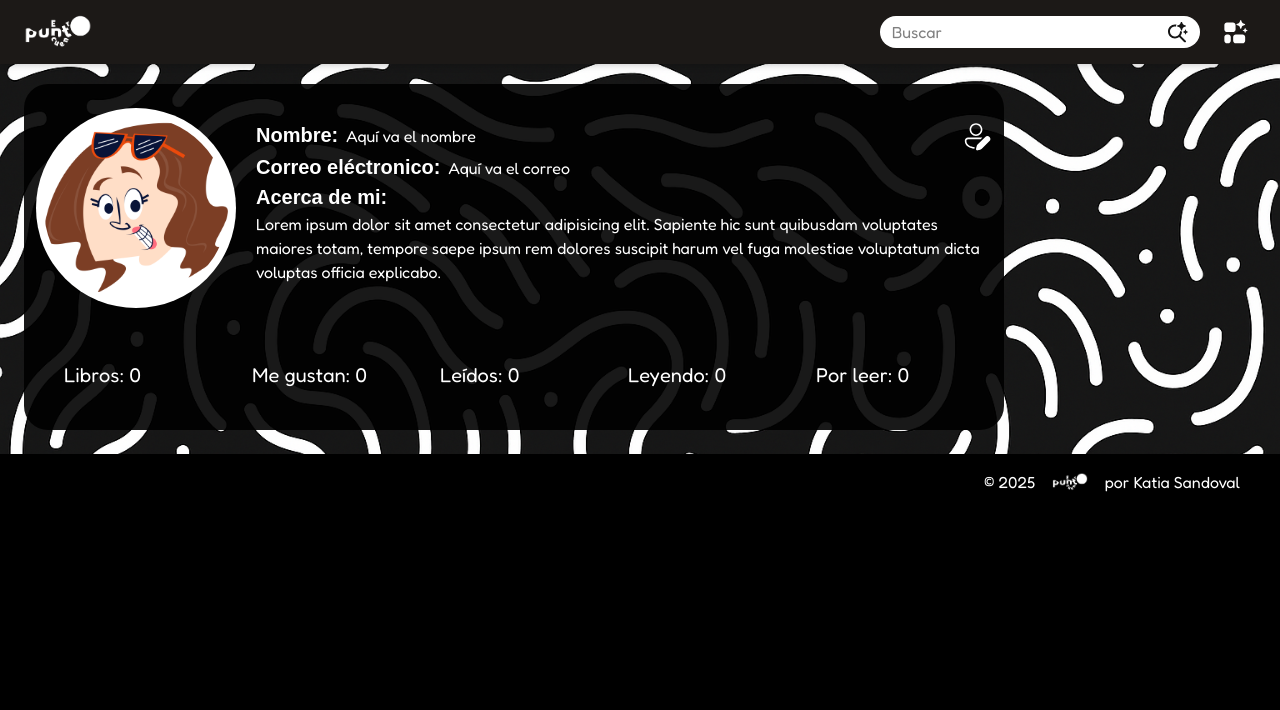
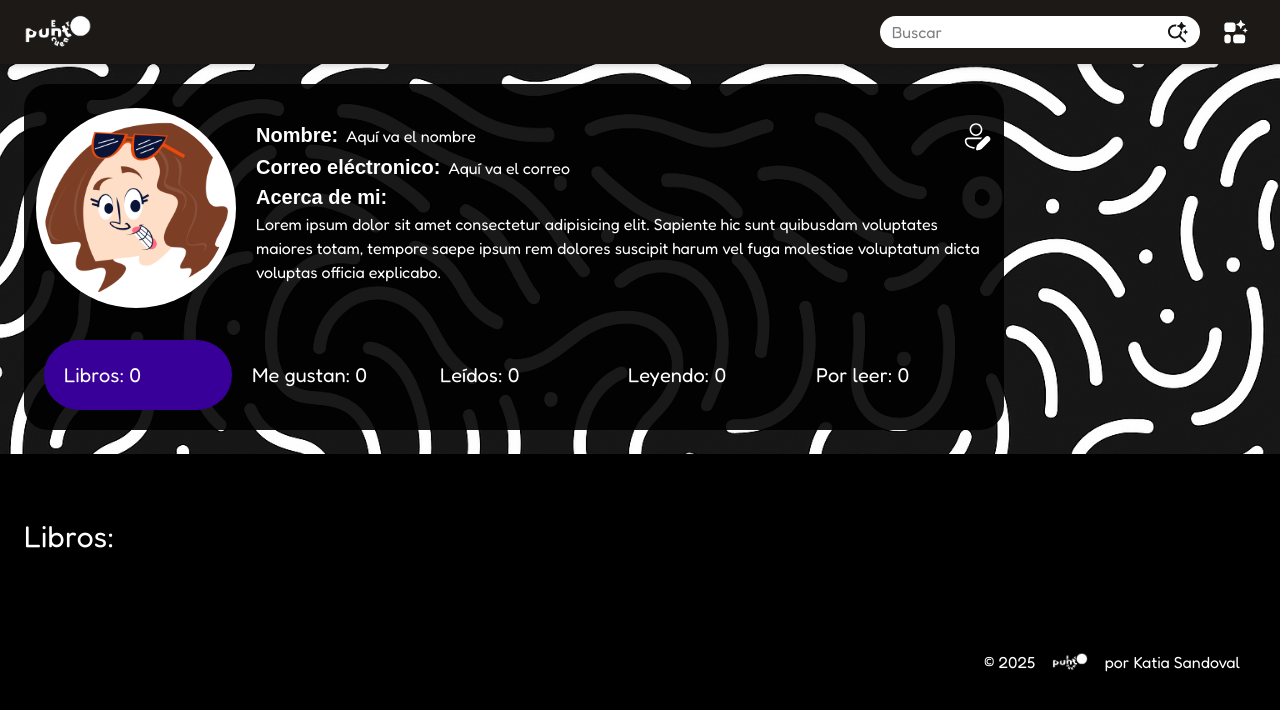
Before and after one commit to kalocesa/puntoencuentro-frontend, a React (Vite) app: page /profile in a window 1280 px wide. Shown: the top 710 px of the page. Built offline with nearby package versions, Linux system fonts and the light colour scheme; a web font is replaced by a local one.

Commit message:
add: function mostrar grid de libros en profile

```diff
--- a/src/components/Profile/Profile.jsx
+++ b/src/components/Profile/Profile.jsx
@@ -1,4 +1,5 @@
 import "../Profile/Profile.css";
+import BookGrid from "../Book/BookGrid/BookGrid";
 import { BookContext } from "../../contexts/BookContext";
 import avatar from "@images/avatar2.png";
 import pencil from "@icons/pen.svg";
@@ -6,8 +7,8 @@ import user from "@icons/edit-profile.svg";
 import { useState, useContext } from "react";
 
 function Profile() {
-  const [activeStat, setActiveStat] = useState("");
-  const { books, countBooksByStatus, countLikedBooks, bookStatus } =
+  const [activeStat, setActiveStat] = useState("libros");
+  const { books, likedBooks, countBooksByStatus, countLikedBooks, bookStatus } =
     useContext(BookContext);
   const countMultipleStatuses = (statuses) => {
     return books.filter((book) => statuses.includes(bookStatus[book.id]))
@@ -20,6 +21,15 @@ function Profile() {
     leidos: countBooksByStatus("Leídos"),
     leyendo: countBooksByStatus("Leyendo"),
     porleer: countBooksByStatus("Leer"),
+  };
+
+  const filters = {
+    libros: (book) =>
+      ["Leídos", "Leyendo", "Leer"].includes(bookStatus[book.id]),
+    gustan: (book) => likedBooks[book.id],
+    leidos: (book) => bookStatus[book.id] === "Leídos",
+    leyendo: (book) => bookStatus[book.id] === "Leyendo",
+    porleer: (book) => bookStatus[book.id] === "Leer",
   };
 
   const stats = [
@@ -56,6 +66,7 @@ function Profile() {
   ];
 
   return (
+    <>
       <header className="mt-10 gap-8 p-6 profile__background-image">
         <section className="bg-black/90 rounded-3xl mt-5 max-w-[980px] grid grid-col">
           <div className="flex flex-col md:flex-row gap-5 p-3 m-auto">
@@ -115,6 +126,17 @@ function Profile() {
           </div>
         </section>
       </header>
+      <main>
+        {activeStat && (
+          <section className="mt-10 p-6 w-full m-auto">
+            <h2 className="text-2xl md:text-3xl mb-4">
+              {stats.find((s) => s.key === activeStat)?.label}
+            </h2>
+            <BookGrid books={books.filter(filters[activeStat])} />
+          </section>
+        )}
+      </main>
+    </>
   );
 }
 
```
Lines whose indentation alone changed are shown as unchanged.
